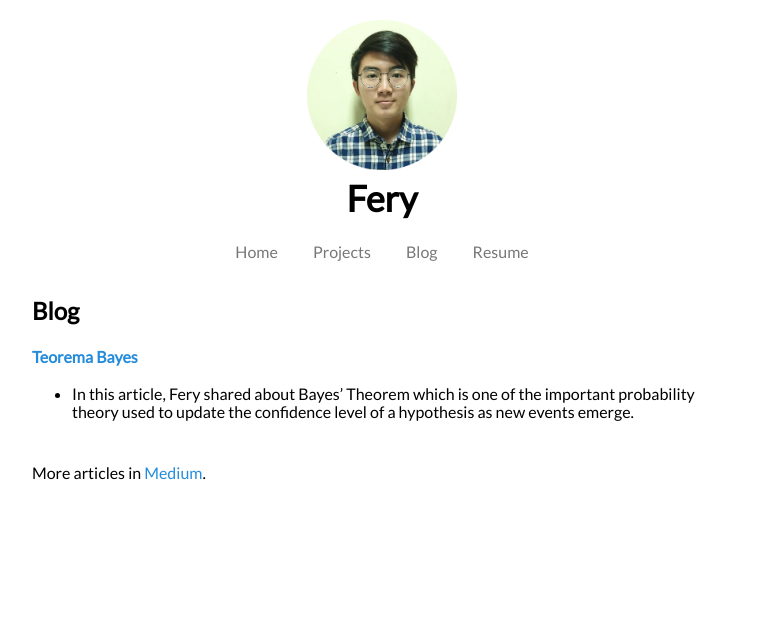
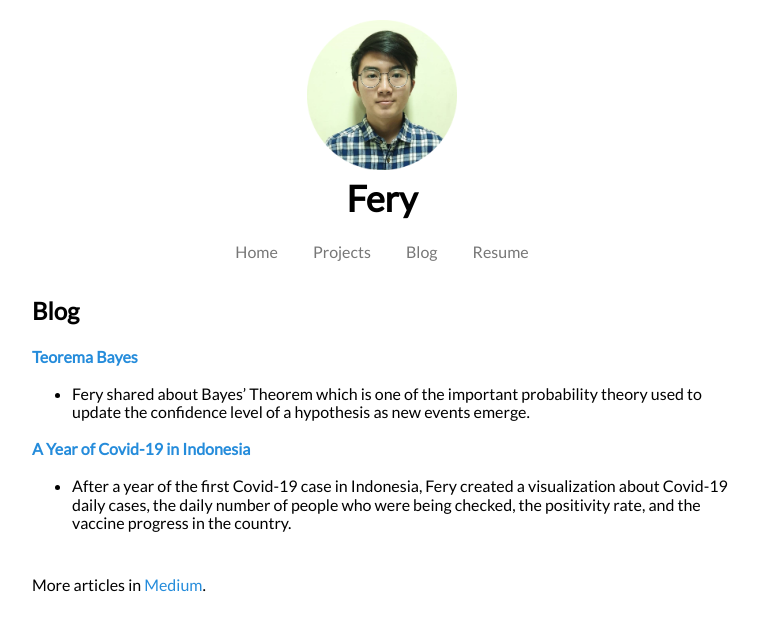
Before and after one commit to imfery/imfery.github.io, a Jekyll site: the page built from blog.md, in a window 1280 px wide. Shown: the top 631 px of the page, without its empty margins (258-1017 px from the left). Built offline with Jekyll 4.4.1, drawn with Linux system fonts in a browser that asks for light colours; nearby versions of some CDN libraries.

Commit message:
updated last information

```diff
--- a/blog.md
+++ b/blog.md
@@ -6,8 +6,11 @@ permalink: /blog
 
 <h2>Blog</h2>
 
-**[Teorema Bayes][teorema_bayes]**
-- In this article, Fery shared about Bayes' Theorem which is one of the important probability theory used to update the confidence level of a hypothesis as new events emerge.
+[**Teorema Bayes**][teorema_bayes]
+- Fery shared about Bayes' Theorem which is one of the important probability theory used to update the confidence level of a hypothesis as new events emerge.
+
+[**A Year of Covid-19 in Indonesia**][covid19]
+- After a year of the first Covid-19 case in Indonesia, Fery created a visualization about Covid-19 daily cases, the daily number of people who were being checked, the positivity rate, and the vaccine progress in the country.
 
 <br>
 More articles in [Medium][medium].
```
Also changed, not shown: other parts of blog.md (+1 -0 lines), index.md (+3 -1 lines).
